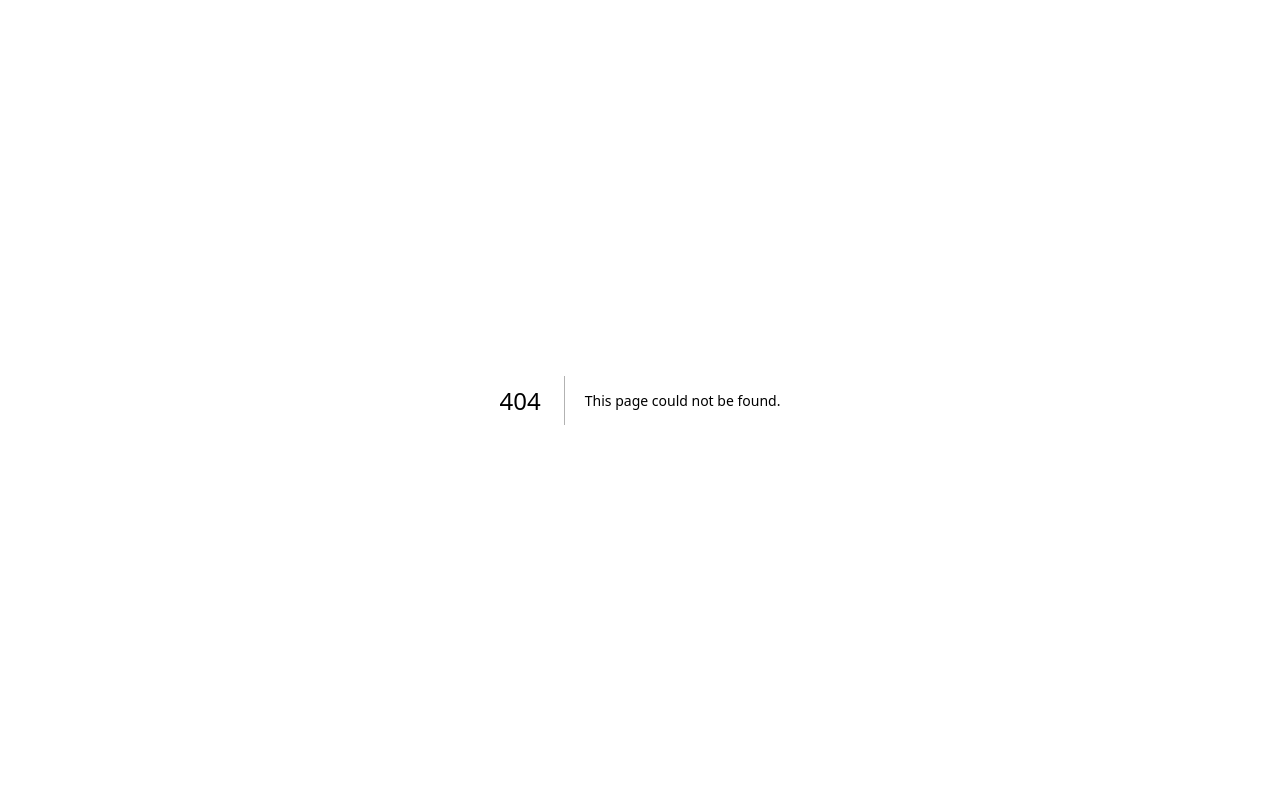
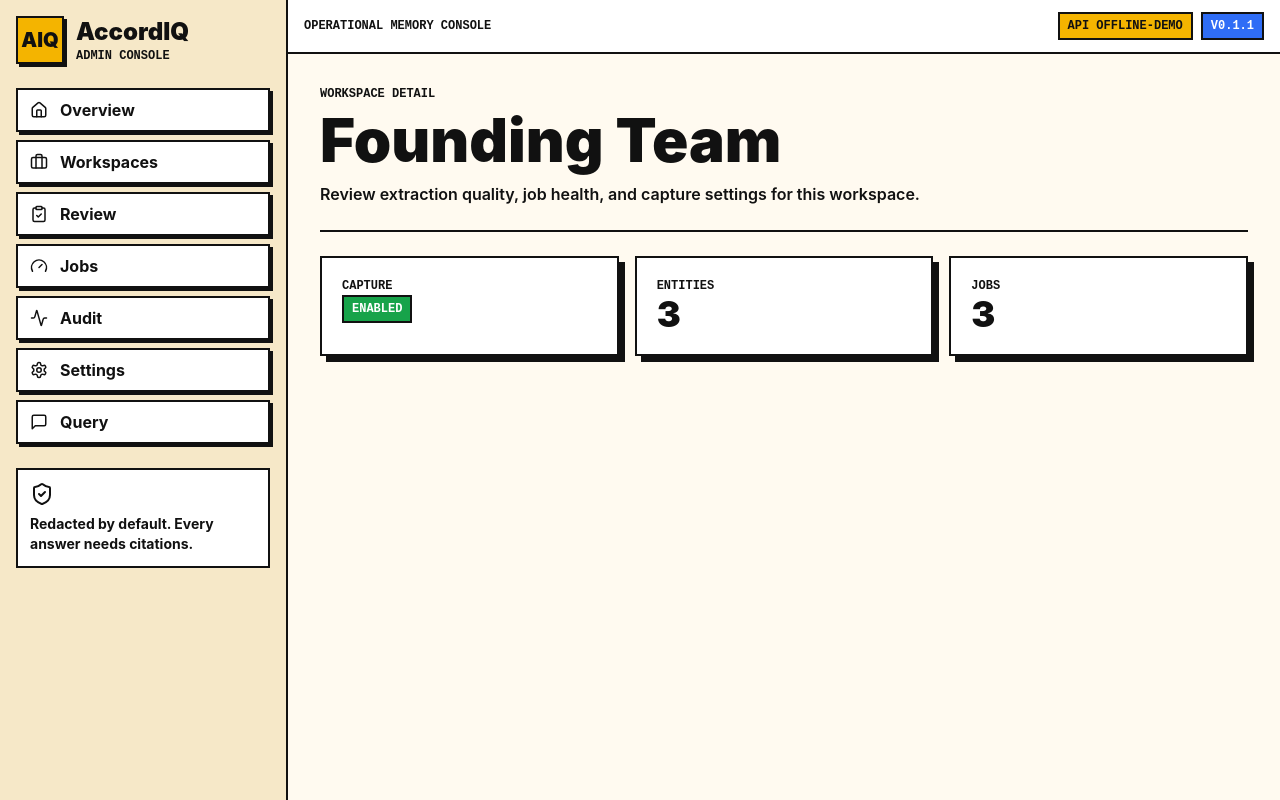
Before and after one commit to SarthakShrivastav-a/AccordIQ, a Next.js app in the folder frontend/: page /workspaces/demo-workspace in a window 1280 px wide. Before the commit this address had no page. Built offline with nearby package versions, Linux system fonts and the light colour scheme; no server answers.

Commit message:
feat: add workspace detail page

```diff
--- /dev/null
+++ b/frontend/src/app/workspaces/[workspaceId]/page.tsx
@@ -0,0 +1,25 @@
+"use client";
+
+import { useParams } from "next/navigation";
+import { AppShell } from "@/components/layout/AppShell";
+import { Badge } from "@/components/ui/Badge";
+import { BrutalCard } from "@/components/ui/BrutalCard";
+import { PageHeader } from "@/components/ui/PageHeader";
+import { useEntities, useJobs, useWorkspace } from "@/hooks/useAdminData";
+
+export default function WorkspaceDetailPage() {
+  const params = useParams<{ workspaceId: string }>();
+  const workspace = useWorkspace(params.workspaceId);
+  const entities = useEntities(params.workspaceId);
+  const jobs = useJobs(params.workspaceId);
+  return (
+    <AppShell>
+      <PageHeader eyebrow="Workspace detail" title={workspace.data?.name ?? params.workspaceId} description="Review extraction quality, job health, and capture settings for this workspace." />
+      <div className="grid gap-4 lg:grid-cols-3">
+        <BrutalCard><p className="font-mono text-xs font-bold uppercase">Capture</p><Badge tone={workspace.data?.capture_enabled ? "good" : "warn"}>{workspace.data?.capture_enabled ? "enabled" : "paused"}</Badge></BrutalCard>
+        <BrutalCard><p className="font-mono text-xs font-bold uppercase">Entities</p><p className="font-display text-4xl font-black">{entities.data?.items.length ?? 0}</p></BrutalCard>
+        <BrutalCard><p className="font-mono text-xs font-bold uppercase">Jobs</p><p className="font-display text-4xl font-black">{jobs.data?.items.length ?? 0}</p></BrutalCard>
+      </div>
+    </AppShell>
+  );
+}
```
